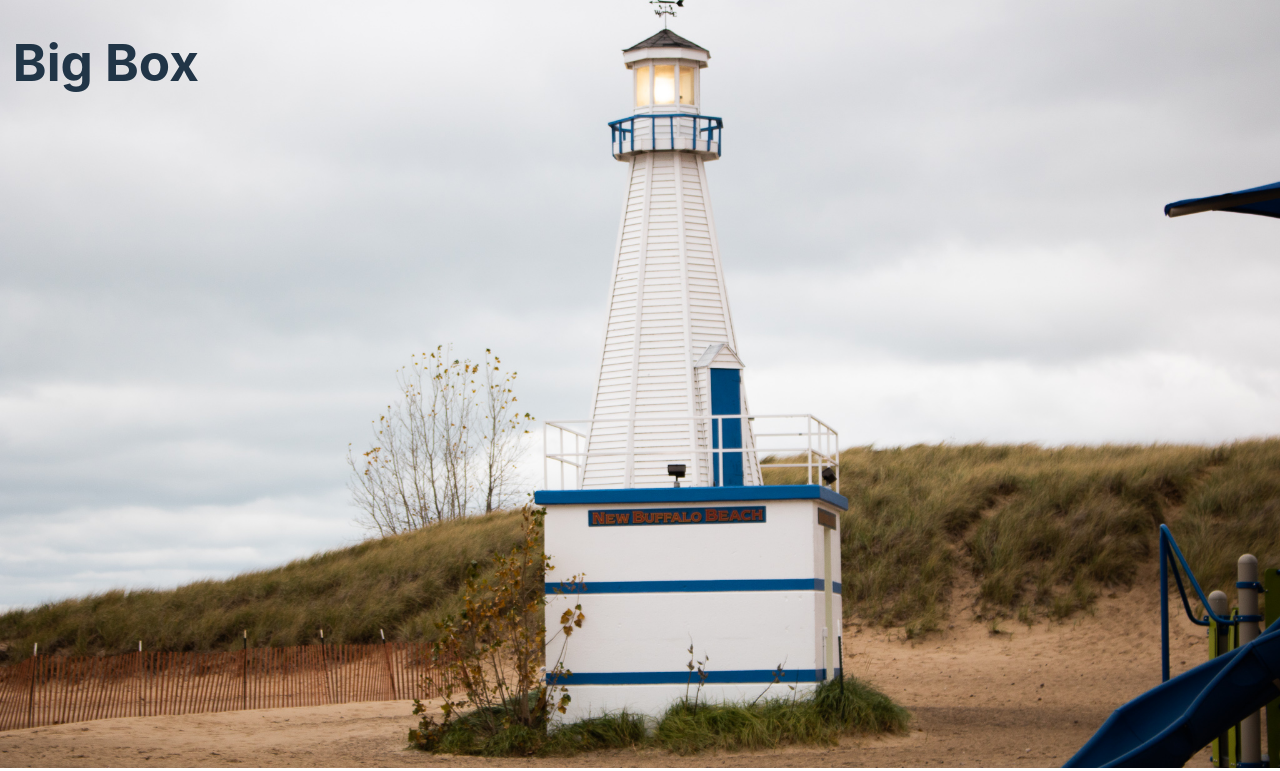
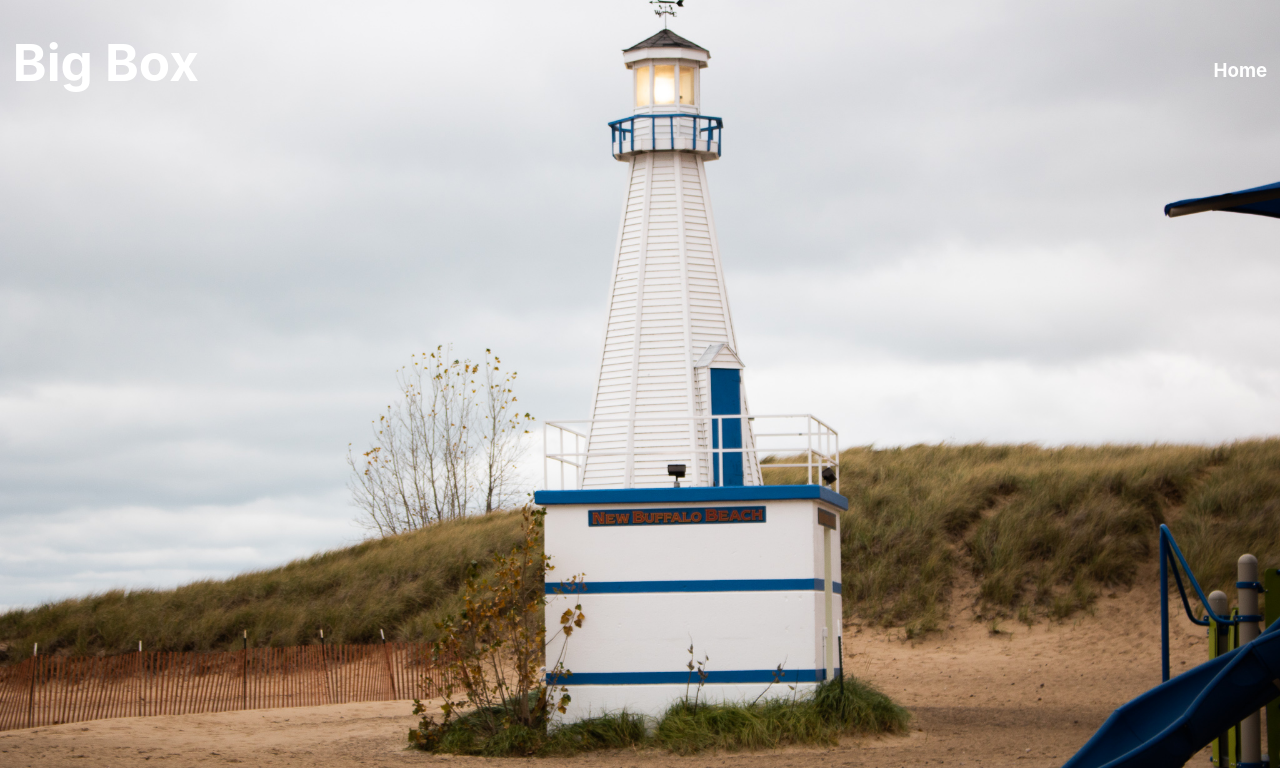
Before and after one commit to mjchin1/WebPageSamples, a React (Vite) app in the folder client/: page /bb in a window 1280 px wide. Shown: the top 771 px of the page. Built offline with nearby package versions, Linux system fonts and the light colour scheme; grey boxes are pictures that could not be loaded.

Commit message:
updating header for big box template

```diff
--- a/client/src/Components/BigBox.jsx
+++ b/client/src/Components/BigBox.jsx
@@ -16,6 +16,8 @@ import stairs from '../assets/Photos/BigBox/stairs.jpg'
 import frog from '../assets/Photos/BigBox/frog.jpg'
 import sintra2 from '../assets/Photos/BigBox/sintra2.jpg'
 import cactus from '../assets/Photos/BigBox/cactus.jpg'
+import {Link} from 'react-router-dom';
+
 export default function BigBox({}) {
 
 
@@ -25,6 +27,8 @@ export default function BigBox({}) {
   return (
     <>
     <h1 className="bbHeading">Big Box</h1>
+
+    <Link to = '/'><h3 className="bbNav">Home</h3></Link>
     <div className="bbContainer">
     <div className="bbSquare1"><img className="bbImage" src={lighthouse}/></div>
     <div className="bbSquare2 bbsquare"><img src={frog}/></div>
--- a/client/src/index.css
+++ b/client/src/index.css
@@ -524,7 +524,16 @@ img {
 .bbHeading {
   position: absolute;
   left: 1vw;
+  color: white;
 }
+
+.bbNav {
+  position: absolute;
+  right: 1vw;
+  top: 3vw;
+  color: white;
+}
+
 .bbsquare {
   border: none;
   margin-left: 5px;
```
